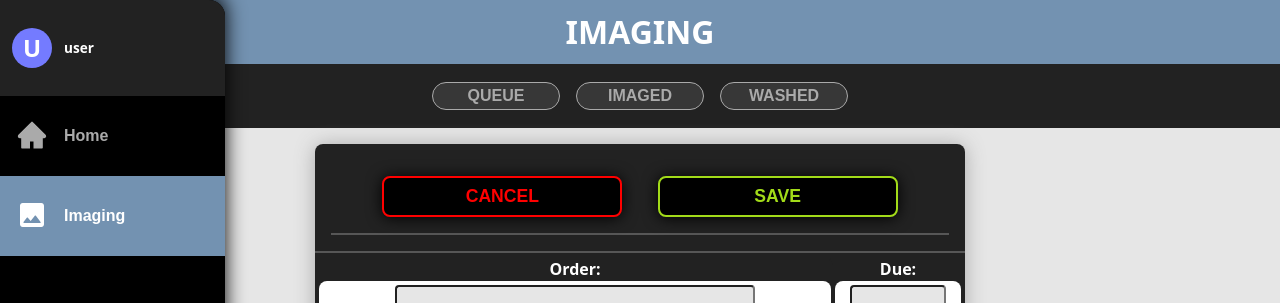
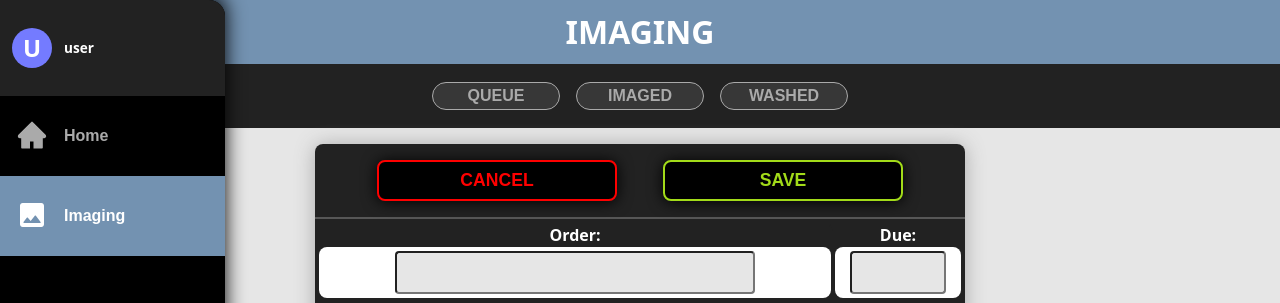
Before and after one commit to kirkwood616/pre-press-tools, a React (Vite) app: page /imaging/edit/1 in a window 1280 px wide. Shown: the top 303 px of the page. Built offline with nearby package versions, Linux system fonts and the light colour scheme; no server answers; the database is empty; sample sign-in values are in the browser's storage.

Commit message:
style updates

```diff
--- a/src/features/imaging/controls/ConfirmChanges.module.css
+++ b/src/features/imaging/controls/ConfirmChanges.module.css
@@ -1,9 +1,6 @@
 .ConfirmChanges {
-  background-color: var(--dark-gray);
-  border-bottom: 2px solid var(--dark-gray3);
   display: flex;
   justify-content: space-evenly;
-  padding: 1rem;
   width: 100%;
 }
 
--- a/src/features/imaging/controls/OrderControls.module.css
+++ b/src/features/imaging/controls/OrderControls.module.css
@@ -2,7 +2,8 @@
   background-color: var(--dark-gray);
   border-bottom: 2px solid var(--dark-gray3);
   display: flex;
-  justify-content: space-evenly;
+  flex-direction: column;
+  justify-content: center;
   padding: 1rem;
   width: 100%;
 }
```
